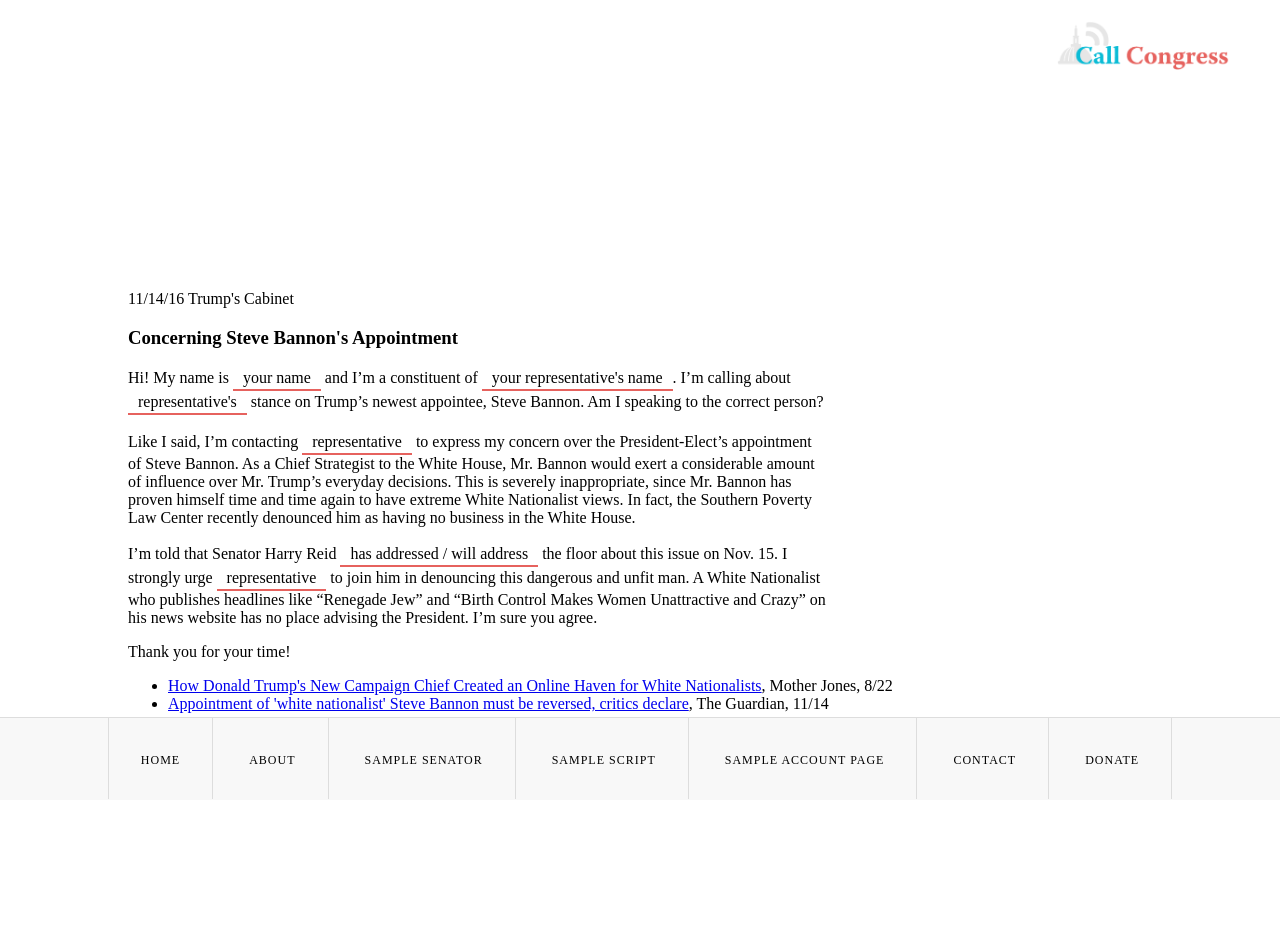
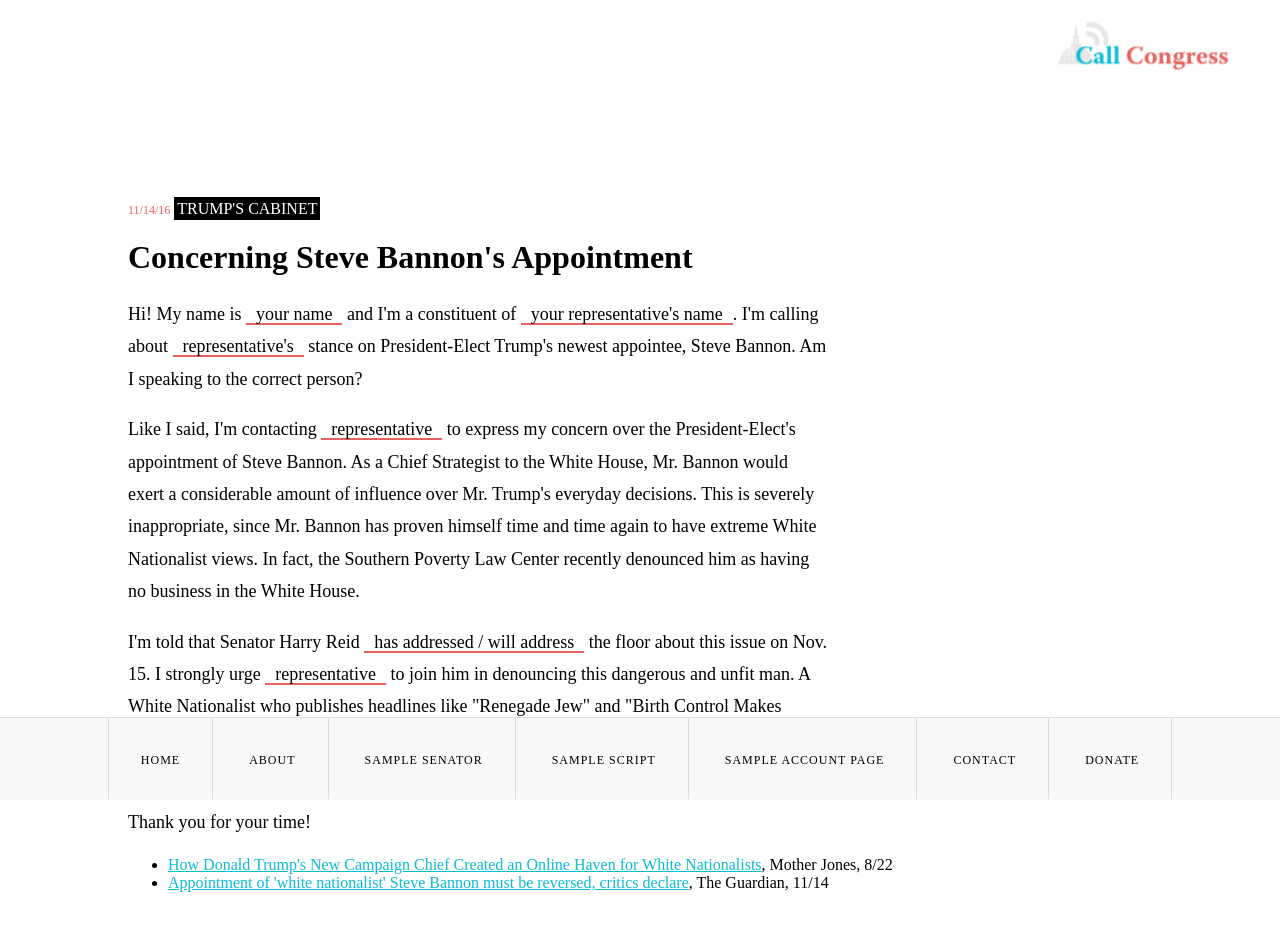
Before and after one commit to callcongress/temp, a plain HTML site: page script.html in a window 1280 px wide. Before the commit the page ends 800 px from the top, so only its background shows below. Drawn offline with Linux system fonts and the light colour scheme.

Commit message:
updated script & styles

```diff
--- a/script.html
+++ b/script.html
@@ -15,10 +15,10 @@
     <span class="date">11/14/16</span>
     <span class="tags">Trump's Cabinet</span>
     <div class="text">
-      <h3>Concerning Steve Bannon's Appointment</h3>
-      <p>Hi! My name is <span class="fillin">your name</span> and I’m a constituent of <span class="fillin">your representative's name</span>. I’m calling about <span class="fillin">representative's</span> stance on Trump’s newest appointee, Steve Bannon. Am I speaking to the correct person?</p>
-      <p>Like I said, I’m contacting <span class="fillin">representative</span> to express my concern over the President-Elect’s appointment of Steve Bannon. As a Chief Strategist to the White House, Mr. Bannon would exert a considerable amount of influence over Mr. Trump’s everyday decisions. This is severely inappropriate, since Mr. Bannon has proven himself time and time again to have extreme White Nationalist views. In fact, the Southern Poverty Law Center recently denounced him as having no business in the White House.</p>
-      <p>I’m told that Senator Harry Reid <span class="fillin">has addressed / will address</span> the floor about this issue on Nov. 15. I strongly urge <span class="fillin">representative</span> to join him in denouncing this dangerous and unfit man. A White Nationalist who publishes headlines like “Renegade Jew” and “Birth Control Makes Women Unattractive and Crazy” on his news website has no place advising the President. I’m sure you agree.</p>
+      <h1>Concerning Steve Bannon's Appointment</h1>
+      <p>Hi! My name is <span class="fillin">your name</span> and I'm a constituent of <span class="fillin">your representative's name</span>. I'm calling about <span class="fillin">representative's</span> stance on President-Elect Trump's newest appointee, Steve Bannon. Am I speaking to the correct person?</p>
+      <p>Like I said, I'm contacting <span class="fillin">representative</span> to express my concern over the President-Elect's appointment of Steve Bannon. As a Chief Strategist to the White House, Mr. Bannon would exert a considerable amount of influence over Mr. Trump's everyday decisions. This is severely inappropriate, since Mr. Bannon has proven himself time and time again to have extreme White Nationalist views. In fact, the Southern Poverty Law Center recently denounced him as having no business in the White House.</p>
+      <p>I'm told that Senator Harry Reid <span class="fillin">has addressed / will address</span> the floor about this issue on Nov. 15. I strongly urge <span class="fillin">representative</span> to join him in denouncing this dangerous and unfit man. A White Nationalist who publishes headlines like "Renegade Jew" and "Birth Control Makes Women Unattractive and Crazy" on his news website has no place advising the President. I'm sure you agree.</p>
       <p>Thank you for your time!</p>
     </div>
     <div class="sources">
--- a/style.css
+++ b/style.css
@@ -4,8 +4,9 @@ ul.navigate {-webkit-padding-start: 0; -moz-padding-start: 0; padding-left: 0; m
 .container {display: block; max-width: 80%; margin-left: auto; margin-right: auto;}
 
 header .logo {float: right; display: block; max-height: 50px;}
-header {display: block; padding: 20px 50px;}
+header {display: block; padding: 20px 50px; position: fixed; top: 0; right: 0;}
 
+.container {margin-bottom: 200px;}
 .container .left {width: 49%; display: table-cell; vertical-align: middle; height: 100%;}
 .container .right {width: 49%; display: table-cell; vertical-align: middle; padding: 100px;}
 
@@ -43,19 +44,32 @@ nav {text-align: center;}
 
 
 
+
+
 /*type*/
 .lead {font-size: 120px; line-height: 1em;}
 
 .lgr {font-size: 1.2em;}
 
+.script .text p {font-size: 18px; line-height: 1.8em;}
+
+.date {font-size: 12px; color: #E6625E;}
+.tags {background-color: black; color: white; padding: 3px; text-transform: uppercase;}
+
+a {color: #0BBCD6;}
+a:hover {color: #E6625E;}
+a:visited {color: #E6625E;}
+
+
 /* scripts */
 
-.fillin {padding: 2px 10px; border-bottom: 2px solid #E6625E; display: inline-block;}
+.fillin {padding: 0px 10px; border-bottom: 2px solid #E6625E; display: inline-block; line-height: 1em;}
 
 
 
 @media screen and (max-width: 1000px) {
   .container .left, .container .right {width: 100%; display: block;}
   .navigate li {display: block;}
+  .navigation {position: relative;}
 
 }
```
Also changed, not shown: index.html (+1 -1 lines).
